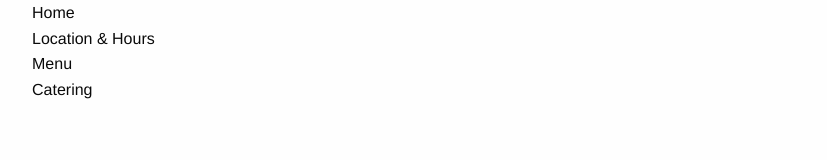
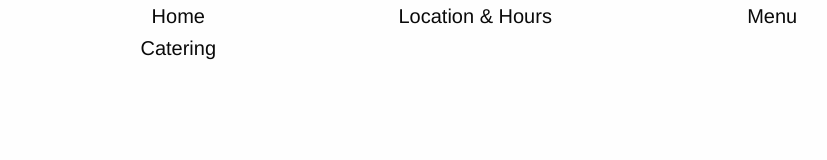
Before and after one commit to cmartyniuk1656/cafebean, a plain HTML site: page index.html in a window 1280 px wide. Shown: the whole page, without its empty margins (43-870 px from the left). Drawn offline with Linux system fonts and the light colour scheme.

Commit message:
Nav update testing

```diff
--- a/css/main.css
+++ b/css/main.css
@@ -1,3 +1,13 @@
 nav ul {
     list-style: none;
+    width: 100%;
 }
+
+nav li {
+    display: inline-block;
+    width: 25%;
+    text-align: center;
+    font-size: 1.25rem;
+    cursor: pointer;
+    margin: 0;
+}
```
